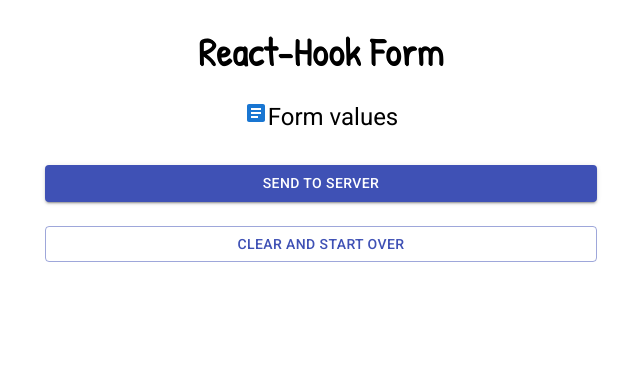
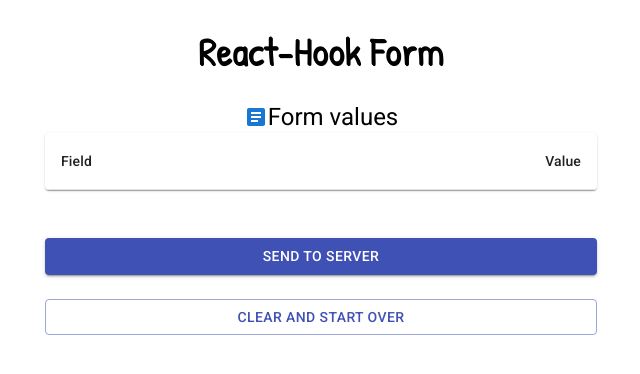
Before and after one commit to Morozov-it/Ultimate-hook-form, a React (Create React App) app: page /result in a window 1280 px wide. Shown: the top 374 px of the page, without its empty margins (319-959 px from the left). Built offline with nearby package versions, Linux system fonts and the light colour scheme.

Commit message:
Add table in page result

```diff
--- a/src/pages/Result.jsx
+++ b/src/pages/Result.jsx
@@ -5,10 +5,14 @@
 //файлы библиотек
 import Typography from '@material-ui/core/Typography';
 import Article from '@mui/icons-material/Article';
+import ForwardToInboxIcon from '@mui/icons-material/ForwardToInbox';
 import TableContainer from '@material-ui/core/TableContainer';
 import TableHead from '@material-ui/core/TableHead';
 import TableBody from '@material-ui/core/TableBody';
-import Paper from '@material-ui/core/Paper';
+import { Table, TableCell, TableRow } from '@material-ui/core';
+import { List, ListItem, ListItemText, ListItemIcon, Paper  } from '@material-ui/core';
+import { InsertDriveFile } from '@material-ui/icons';
+import { makeStyles } from '@material-ui/core/styles';
 //компоненты
 import { MainContainer } from '../components/MainContainer';
 import { MyForm } from '../components/MyForm'
@@ -16,15 +20,35 @@
 //получение данных из контекста
 import { useData } from '../DataContext'
 
+
+const useStyles = makeStyles({
+    title: {
+        display: 'flex',
+        alignItems: 'center'
+    },
+    table: {
+        marginBottom: '1rem'
+    }
+});
+
+
 export const Result = () => {
+    const styles = useStyles();
     const { data, setData } = useData();
     let navigate = useNavigate();
+
+    //фильтрация данных в объекте data по ключу file
+    const entries = Object.entries(data).filter((entry) =>
+        entry[0] !== 'file' && entry[1] !== undefined && entry[0] !== 'havePhone'
+    );
+    const { file } = data;
 
     const { handleSubmit } = useForm({
         defaultValues: {...data},
     });
 
     const onSubmit = async (formData) => {
+
         console.log('sent to server', formData);
         //отправить на сервер (formData)
     };
@@ -37,19 +61,58 @@
     return (
         <MainContainer>
             <Typography
+                className={styles.title}
                 variant="h5"
                 component="h2">
-                <Article color='primary'/>
-                Form values
+                <Article  color='primary'/>
+                <span> Form values</span>
             </Typography>
-            <TableContainer component={Paper}>
-                {/* <TableHead>
-
-                </TableHead>
-                <TableBody>
-
-                </TableBody> */}
+            <TableContainer className={styles.table} component={Paper}>
+                <Table>
+                    <TableHead>
+                        <TableRow>
+                            <TableCell>
+                            Field
+                            </TableCell>
+                            <TableCell align='right'>
+                            Value
+                            </TableCell>
+                        </TableRow>
+                    </TableHead>
+                    <TableBody>
+                        {entries.map((entry) =>
+                            <TableRow key={entry[0]}>
+                                <TableCell>
+                                    {entry[0]}
+                                </TableCell>
+                                <TableCell align='right'>
+                                    {entry[1].toString()}
+                                </TableCell>
+                            </TableRow>
+                        )}
+                    </TableBody>
+                </Table>
             </TableContainer>
+            {file &&
+            <>
+                <Typography
+                    className={styles.title}
+                    variant="h5"
+                    component="h2">
+                    <ForwardToInboxIcon />
+                    <span> Files</span>
+                </Typography>
+                <List>
+                    {file.map((i, index) =>
+                        <ListItem key={index}>
+                            <ListItemIcon>
+                                <InsertDriveFile />
+                            </ListItemIcon>
+                            <ListItemText primary={i.name} secondary={i.size}/>
+                        </ListItem>
+                    )}
+                    </List>
+            </>}
             <MyForm onSubmit={handleSubmit(onSubmit)}>
                 <MyButton
                     type='submit'
```
